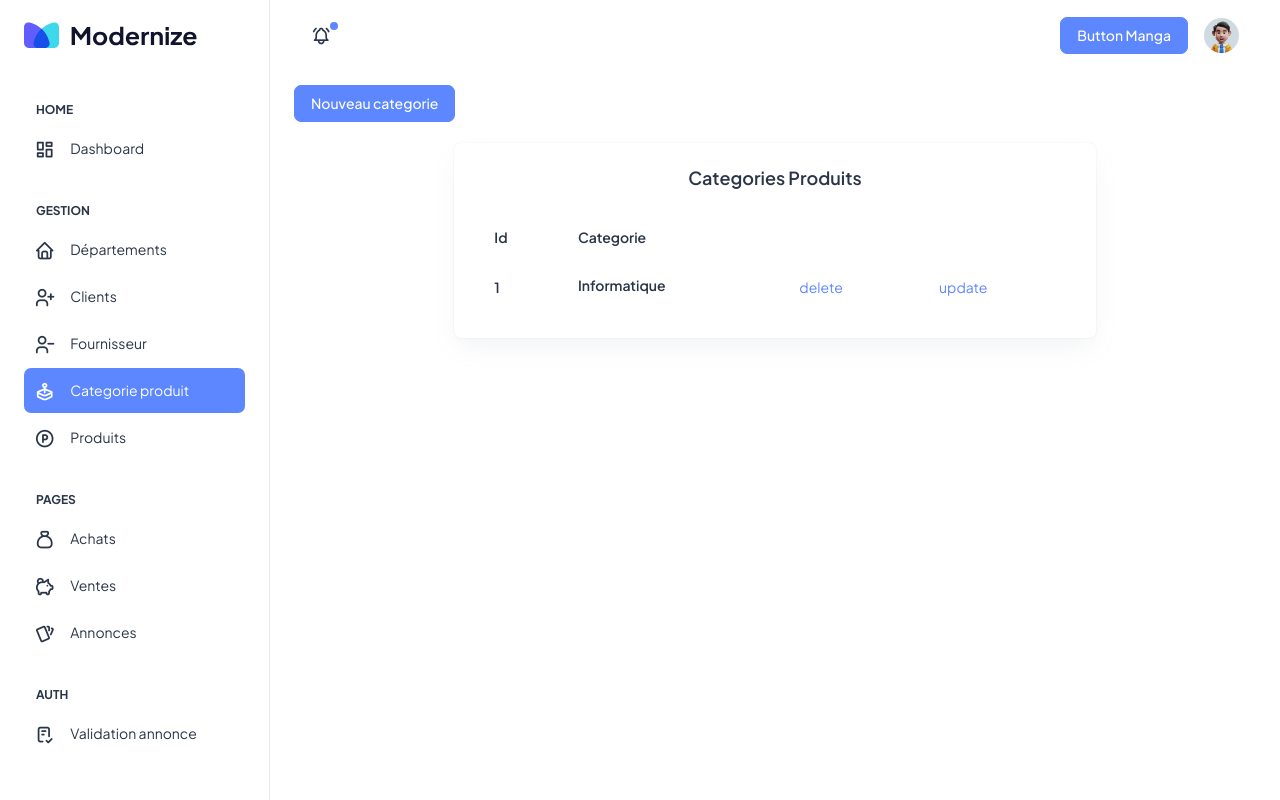
After one commit to KantyRas/commerciale, a CodeIgniter app: page /commerciale/Categorie/categories in a window 1280 px wide. The commit adds this page. Run offline with CodeIgniter, Linux system fonts and the light colour scheme; some libraries are stand-ins or nearby versions.

Commit message:
huhu iany

```diff
--- /dev/null
+++ b/application/controllers/Categorie.php
@@ -0,0 +1,17 @@
+<?php
+defined('BASEPATH') OR exit('No direct script access allowed');
+class Categorie extends CI_Controller
+{
+    public function __construct()
+    {
+        parent::__construct();
+    }
+    public function categories(){
+        $this->load->view('accueil');
+        $this->load->view('categorie');
+    }
+    public function ajout(){
+        $this->load->view('accueil');
+        $this->load->view('ajoutCategorie');
+    }
+}
--- a/application/views/accueil.php
+++ b/application/views/accueil.php
@@ -42,7 +42,7 @@
                     </li>
                     <li class="nav-small-cap">
                         <i class="ti ti-dots nav-small-cap-icon fs-4"></i>
-                        <span class="hide-menu">PAGES</span>
+                        <span class="hide-menu">GESTION</span>
                     </li>
                     <li class="sidebar-item">
                         <a class="sidebar-link" href="<?php echo site_url('Departement/departements')?>" aria-expanded="false">
@@ -55,9 +55,53 @@
                     <li class="sidebar-item">
                         <a class="sidebar-link" href="#" aria-expanded="false">
                 <span>
-                  <i class="ti ti-face-id"></i>
+                  <i class="ti ti-user-plus"></i>
                 </span>
-                            <span class="hide-menu">Fournisseurs</span>
+                            <span class="hide-menu">Clients</span>
+                        </a>
+                    </li>
+                    <li class="sidebar-item">
+                        <a class="sidebar-link" href="<?php echo base_url('Fournisseur/fournisseurs')?>" aria-expanded="false">
+                <span>
+                  <i class="ti ti-user-minus"></i>
+                </span>
+                            <span class="hide-menu">Fournisseur</span>
+                        </a>
+                    </li>
+                    <li class="sidebar-item">
+                        <a class="sidebar-link" href="<?php echo base_url('Categorie/categories')?>" aria-expanded="false">
+                <span>
+                  <i class="ti ti-brand-apple-arcade"></i>
+                </span>
+                            <span class="hide-menu">Categorie produit</span>
+                        </a>
+                    </li>
+                    <li class="sidebar-item">
+                        <a class="sidebar-link" href="#" aria-expanded="false">
+                <span>
+                  <i class="ti ti-brand-producthunt"></i>
+                </span>
+                            <span class="hide-menu">Produits</span>
+                        </a>
+                    </li>
+                    <li class="nav-small-cap">
+                        <i class="ti ti-dots nav-small-cap-icon fs-4"></i>
+                        <span class="hide-menu">PAGES</span>
+                    </li>
+                    <li class="sidebar-item">
+                        <a class="sidebar-link" href="# aria-expanded="false">
+                        <span>
+                  <i class="ti ti-moneybag"></i>
+                </span>
+                        <span class="hide-menu">Achats</span>
+                        </a>
+                    </li>
+                    <li class="sidebar-item">
+                        <a class="sidebar-link" href="# aria-expanded="false">
+                        <span>
+                  <i class="ti ti-pig-money"></i>
+                </span>
+                        <span class="hide-menu">Ventes</span>
                         </a>
                     </li>
                     <li class="sidebar-item">
--- /dev/null
+++ b/application/views/categorie.php
@@ -0,0 +1,48 @@
+<a class="btn btn-primary" href="<?php echo base_url('Categorie/ajout')?>">Nouveau categorie</a>
+<br>
+<br>
+<center>
+
+    <div class="col-lg-8 d-flex align-items-stretch">
+        <div class="card w-100">
+            <div class="card-body p-4">
+                <h5 class="card-title fw-semibold mb-4">Categories Produits</h5>
+                <div class="table-responsive">
+                    <table class="table text-nowrap mb-0 align-middle">
+                        <thead class="text-dark fs-4">
+                        <tr>
+                            <th class="border-bottom-0">
+                                <h6 class="fw-semibold mb-0">Id</h6>
+                            </th>
+                            <th class="border-bottom-0">
+                                <h6 class="fw-semibold mb-0">Categorie</h6>
+                            </th>
+                            <th class="border-bottom-0">
+                            </th>
+                            <th class="border-bottom-0">
+                            </th>
+                        </tr>
+                        </thead>
+                        <tbody>
+                        <tr>
+                            <td class="border-bottom-0"><h6 class="fw-semibold mb-0">1</h6></td>
+                            <td class="border-bottom-0">
+                                <h6 class="fw-semibold mb-1">Informatique</h6>
+                            </td>
+                            <td class="border-bottom-0"><a href=""> delete </a></td>
+                            <td class="border-bottom-0"><a href=""> update </a></td>
+                        </tr>
+                        </tbody>
+                    </table>
+                </div>
+            </div>
+        </div>
+    </div>
+</center>
+
+
+</div>
+</div>
+</div>
+</body>
+</html>
```
Also changed, not shown: application/controllers/Fournisseur.php (added, +18 -0 lines), application/views/ajoutCategorie.php (added, +19 -0 lines), application/views/ajoutFournisseur.php (added, +27 -0 lines), application/views/fournisseur.php (added, +32 -0 lines).
